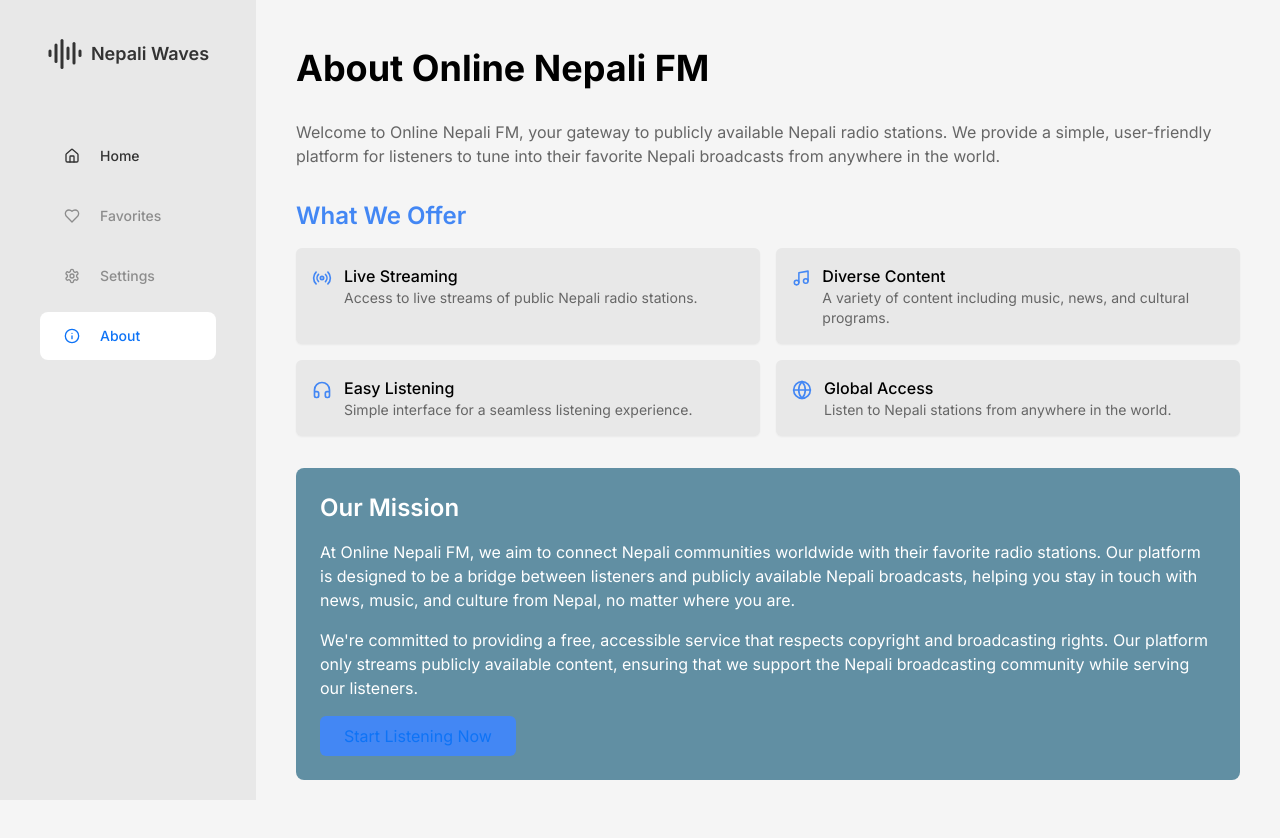
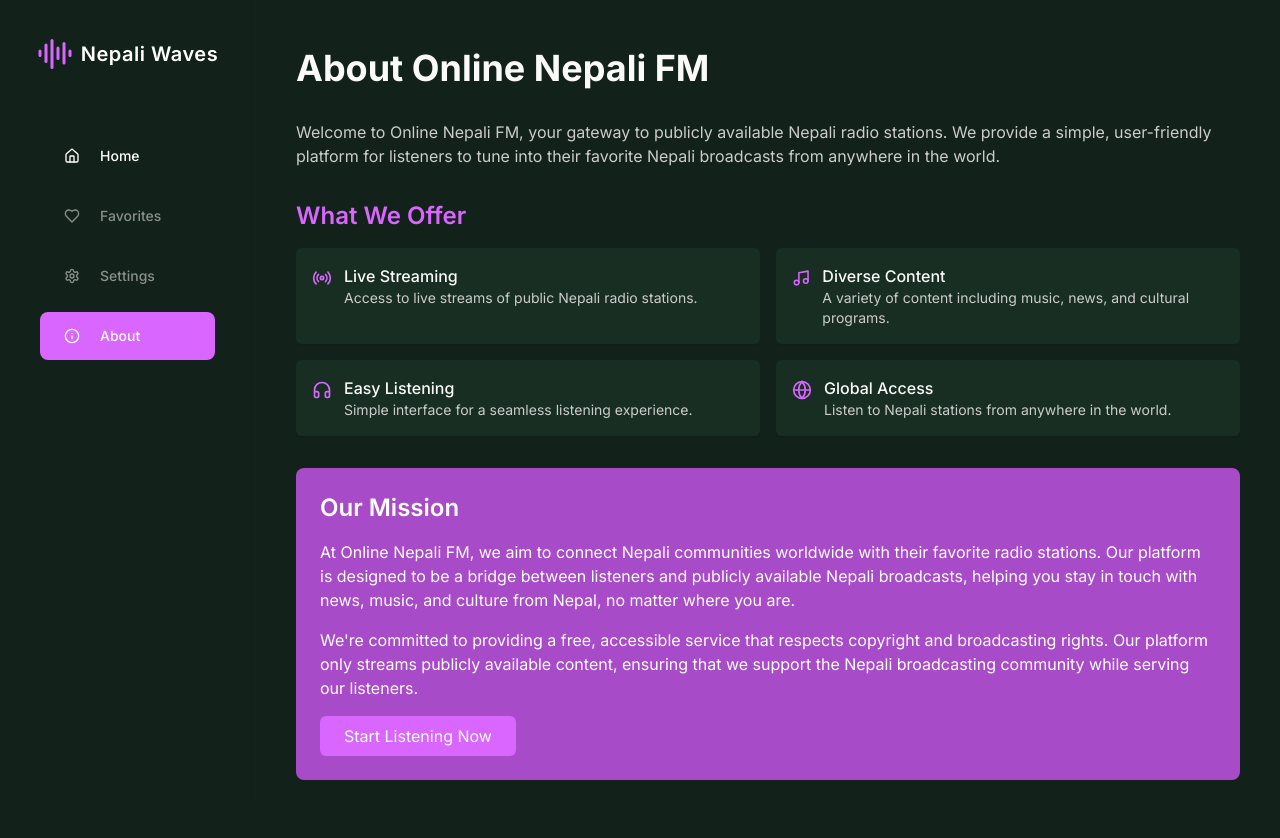
Before and after one commit to darshanbajgain/allnepalfm, a React (Vite) app: page /about in a window 1280 px wide. Shown: the top 838 px of the page. Built offline with nearby package versions, Linux system fonts and the light colour scheme; what axios-mock-adapter would draw is missing.

Commit message:
color added

```diff
--- a/src/components/CategoreisSection.jsx
+++ b/src/components/CategoreisSection.jsx
@@ -61,7 +61,7 @@ export default function CategoriesSection({
                     <Card
                       className={cn(
                         "overflow-hidden rounded-xl border-border/30 cursor-pointer transition-all duration-300",
-                        "hover:shadow-sm relative bg-background",
+                        "hover:shadow-sm relative",
                         "group-hover:translate-y-[-2px]",
                         selectedProvince === province.name && "ring-2 ring-primary opacity-100"
 
--- a/src/components/SearchBar.jsx
+++ b/src/components/SearchBar.jsx
@@ -1,15 +1,19 @@
 import useSearchStore from "@/store/searchStore";
 import { Input } from "@components/ui/input";
+import { Search } from "lucide-react";
 
 export default function SearchBar() {
   const { searchTerm, setSearchTerm } = useSearchStore();
   return (
+    <div className="relative flex-1">
+      <Search className="absolute left-3 top-1/2 transform -translate-y-1/2 text-muted-foreground h-4 w-4" />
       <Input
         type="text"
         placeholder="Search FM stations..."
         value={searchTerm}
         onChange={(e) => setSearchTerm(e.target.value)}
-      className="flex-1 text-xs xl:text-sm h-8 sm:h-10"
+        className="pl-10 pr-4 py-2 h-10 text-sm bg-background focus:ring-0 transition-all duration-200 rounded-md"
       />
+    </div>
   );
 }
--- a/src/index.css
+++ b/src/index.css
@@ -4,79 +4,37 @@
 
 @layer base {
   :root {
-    --background: 0 0% 96%;
+    --background: 147 30% 10%; /* Darker green for depth */
+    --sidebar: 147 35% 8%; /* More contrast */
+    --card: 147 30% 14%; /* Deeper for readability */
+    --popover: 147 28% 12%; /* More contrast */
+    --popover-foreground: 0 0% 100%;
 
-    --card: 0 0% 91%;
+    --primary: 285 100% 70%; /* Brighter purple */
+    --primary-foreground: 0 0% 100%;
 
-    --popover: 210 20% 95%;
-    --popover-foreground: 210 30% 20%;
+    --secondary: 147 45% 26%; /* More vivid */
+    --secondary-foreground: 0 0% 100%;
 
-    --primary: 217 89% 61%;
-    --primary-foreground: 214 93% 51%;
+    --muted: 147 20% 18%;
+    --muted-foreground: 0 0% 80%; /* Improved readability */
 
-    --secondary: 210 25% 80%;
-    --secondary-foreground: 210 30% 20%;
-
-    --muted: 0 0 20%;
-    --muted-foreground: 0 0 40%;
-
-    --accent: 198 40% 40%;
+    --accent: 285 90% 65%;
     --accent-foreground: 0 0% 100%;
 
     --destructive: 0 84% 60%;
-    --destructive-foreground: 210 20% 98%;
+    --destructive-foreground: 0 0% 100%;
 
-    --border: 0 0 40%;
-    --input: 210 20% 90%;
-    --ring: 198 55% 28%;
-  }
+    --border: 147 25% 22%; /* Slightly brighter */
+    --input: 147 25% 20%; /* Better contrast */
+    --ring: 285 100% 70%; /* Matches primary */
 
-  .dark {
-    --background: 0 0% 9%;
-
-    --card: 0 0% 9%;
-    /* #171717 */
-
-    --popover: 0 0% 9%;
-    /* #171717 */
-    --popover-foreground: 0 0% 93%;
-    /* #EDEDED */
-
-    --primary: 0 0% 27%;
-    /* #444444 */
-    --primary-foreground: 0 0% 93%;
-    /* #EDEDED */
-
-    --secondary: 0 0% 27%;
-    /* #444444 */
-    --secondary-foreground: 0 0% 93%;
-    /* #EDEDED */
-
-    --muted: 0 0% 9%;
-    /* #171717 */
-    --muted-foreground: 0 0% 93%;
-    /* #EDEDED */
-
-    --accent: 0 0% 27%;
-    /* #444444 */
-    --accent-foreground: 0 0% 93%;
-    /* #EDEDED */
-
-    --destructive: 0 62% 30%;
-    /* Darker red for dark mode (#7A1F1F) */
-    --destructive-foreground: 0 85% 90%;
-    /* Light pink (#F9D1D1) */
-
-    --border: 0 0% 27%;
-    /* #444444 */
-    --input: 0 0% 27%;
-    /* #171717 */
-    --ring: 0 0% 27%;
-    /* #444444 */
+    --foreground: 0 0% 98%;
   }
 
   html {
     font-family: Inter, system-ui, sans-serif;
+    @apply scroll-smooth; /* Smooth scrolling */
   }
 }
 
@@ -90,7 +48,7 @@
   }
 }
 
-/* Custom styles for the audio player */
+/* 🎧 Custom styles for the audio player */
 .player-override.rhap_container {
   background-color: transparent;
   box-shadow: none;
@@ -100,17 +58,17 @@
 .player-override .rhap_main-controls-button,
 .player-override .rhap_volume-button,
 .player-override .rhap_time {
-  color: white;
+  @apply text-white transition-opacity opacity-80 hover:opacity-100;
 }
 
 .player-override .rhap_progress-filled,
 .player-override .rhap_progress-indicator {
-  background-color: white;
+  background-color: #fff; /* White progress bar */
 }
 
 .player-override .rhap_progress-bar,
 .player-override .rhap_volume-bar {
-  background-color: rgba(255, 255, 255, 0.3);
+  background-color: rgba(255, 255, 255, 0.2); /* Subtle background */
 }
 
 .player-override .rhap_volume-indicator {
@@ -122,5 +80,25 @@
 }
 
 .player-override .rhap_controls-section {
-  margin-top: 0;
+  @apply transition-all duration-200 ease-in-out;
 }
+
+/* 🚀 Glassmorphism Effect */
+@layer utilities {
+  .glass-effect {
+    @apply bg-clip-padding backdrop-filter backdrop-blur-md;
+    background-color: rgba(255, 255, 255, 0.05);
+    border: 1px solid rgba(255, 255, 255, 0.1);
+  }
+}
+
+/* ✨ Hover and Focus Effects */
+@layer utilities {
+  .btn-hover {
+    @apply transition-all duration-200 ease-in-out transform hover:scale-105 hover:shadow-lg;
+  }
+
+  .input-focus {
+    @apply focus:ring-2 focus:ring-primary focus:outline-none;
+  }
+}
--- a/src/layouts/Layout.jsx
+++ b/src/layouts/Layout.jsx
@@ -3,8 +3,7 @@ import { useLocation, useNavigate } from "react-router-dom";
 import { useThemeStore } from "@/store/themeStore";
 import { AppSidebar } from "@/layouts/Sidebar";
 import MobileNavigation from "@/components/MobileNavigation";
-import { SidebarProvider } from "@/components/ui/sidebar";
-
+import { SidebarProvider, SidebarInset } from "@/components/ui/sidebar";
 
 export default function Layout({ children }) {
   const [isMobile, setIsMobile] = useState(false);
@@ -43,17 +42,16 @@ export default function Layout({ children }) {
   };
 
   return (
-    <div className="flex min-h-screen bg-background">
+    <div className="flex min-h-screen">
       <SidebarProvider>
         <div className="flex w-full">
           {!isMobile && (
-            <div className="hidden lg:block w-64 flex-shrink-0">
+            <div className="hidden lg:block w-64 flex-shrink-0 bg-sidebar">
               <AppSidebar activeTab={activeTab} onTabChange={handleTabChange} />
             </div>
           )}
-          <div className="flex-1 min-w-0">
-            <div className="flex flex-col">
-              {/* <Header isMobile={isMobile} activeTab={activeTab} /> */}
+          <SidebarInset className="flex-1 min-w-0 bg-background">
+            <div className="flex flex-col h-full">
               <main className="flex-1 overflow-auto h-screen xl:overflow-hidden">
                 <div className="h-full w-full max-w-[1400px] mx-auto px-2 md:px-4 xl:px-6 mb-8">
                   {children}
@@ -65,9 +63,8 @@ export default function Layout({ children }) {
                   onTabChange={handleTabChange}
                 />
               )}
-
             </div>
-          </div>
+          </SidebarInset>
         </div>
       </SidebarProvider>
     </div>
--- a/src/layouts/Sidebar.jsx
+++ b/src/layouts/Sidebar.jsx
@@ -1,4 +1,4 @@
-import { Home, Heart, Settings, Info, User, AudioLines } from "lucide-react";
+import { Home, Heart, Settings, Info, AudioLines } from "lucide-react";
 import { cn } from "@/lib/utils";
 import { Button } from "@/components/ui/button";
 import {
@@ -8,7 +8,6 @@ import {
   SidebarMenu,
   SidebarMenuItem,
   SidebarMenuButton,
-  SidebarFooter,
 } from "@/components/ui/sidebar";
 
 const tabs = [
@@ -20,11 +19,19 @@ const tabs = [
 
 export function AppSidebar({ activeTab, onTabChange }) {
   return (
-    <Sidebar className="fixed h-full w-64 bg-card p-4 text-white border-none">
+    <Sidebar
+      className={cn(
+        "fixed h-full w-64 p-4 text-foreground",
+        "bg-sidebar",
+        "border-r border-border/10"
+      )}
+    >
       <SidebarHeader className="flex flex-col p-1 items-center mt-4">
         <div className="flex items-center gap-2 mb-8">
-          <AudioLines size={36} strokeWidth={2} className=" text-muted font-bold" />
-          <span className="text-lg text-muted font-semibold">Nepali Waves</span>
+          <AudioLines size={36} strokeWidth={2} className="text-primary" />
+          <span className="text-xl text-white font-semibold leading-6 tracking-wide">
+            Nepali Waves
+          </span>
         </div>
       </SidebarHeader>
       <SidebarContent className="p-6">
@@ -34,10 +41,15 @@ export function AppSidebar({ activeTab, onTabChange }) {
               <SidebarMenuButton asChild isActive={activeTab === tab.id}>
                 <Button
                   variant="ghost"
-                  disabled={tab.id === "settings" || tab.id === "favorites"} // Disable if tabid is settings and fav
+                  disabled={tab.id === "settings" || tab.id === "favorites"}
                   className={cn(
-                    "w-full justify-start px-6 py-2 h-12 text-sm font-medium rounded-[8px] leading-[22px] text-muted hover:text-primary",
-                    activeTab === tab.id && "bg-white text-primary-foreground"
+                    "w-full justify-start px-6 py-2 h-12 text-sm font-medium rounded-[8px] leading-[22px]",
+                    "text-white",
+                    "hover:bg-primary/60",
+                    "transition-all duration-200",
+                    "disabled:opacity-50 disabled:pointer-events-none",
+                    activeTab === tab.id &&
+                      "bg-primary text-white hover:bg-primary/25"
                   )}
                   onClick={() => onTabChange(tab.id, tab.path)}
                 >
@@ -49,16 +61,6 @@ export function AppSidebar({ activeTab, onTabChange }) {
           ))}
         </SidebarMenu>
       </SidebarContent>
-      {/* <SidebarFooter className="mt-auto p-4">
-        <Button
-          variant="ghost"
-          className="w-full justify-start gap-3 h-11 px-4 font-normal"
-          onClick={() => onTabChange?.("developer", "/developer")}
-        >
-          <User className="h-5 w-5" />
-          <span>Meet the developer</span>
-        </Button>
-      </SidebarFooter> */}
     </Sidebar>
   );
 }
```
Also changed, not shown: src/components/Player.jsx (+69 -39 lines), src/pages/HomePage.jsx (+11 -13 lines). Lines whose indentation alone changed are shown as unchanged.
